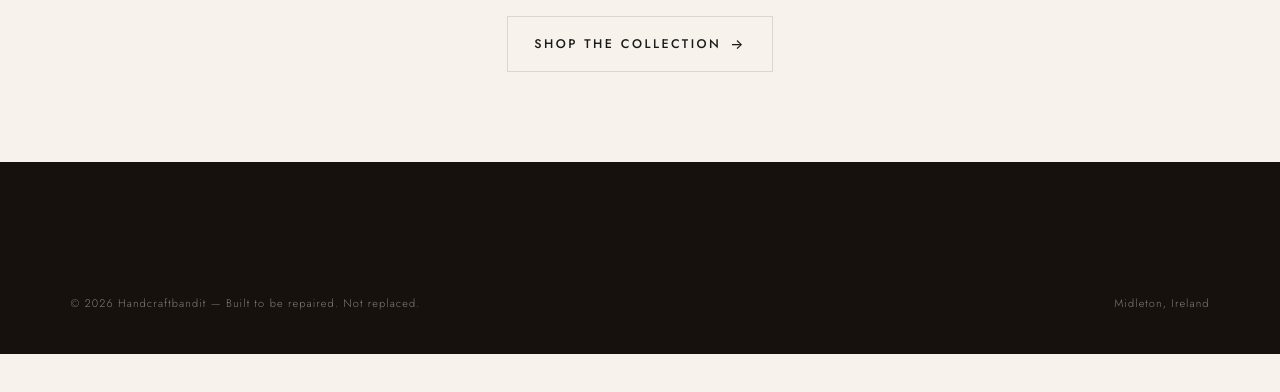
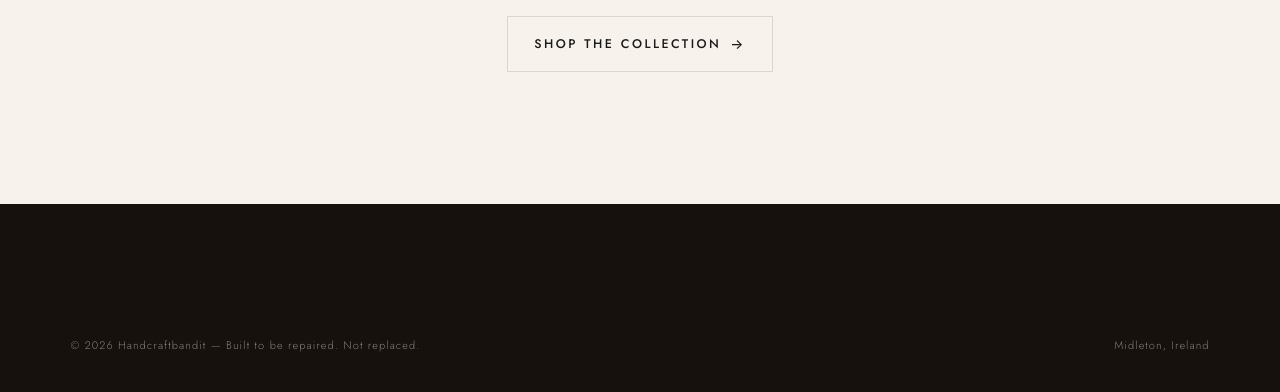
Before and after one commit to sighencea/irishbelthouse, a plain HTML site: page cart.html in a window 1280 px wide. Shown: the part 404-796 px from the top of the page. Drawn offline with nearby package versions, Linux system fonts and the light colour scheme.

Commit message:
Update styles.css

```diff
--- a/styles.css
+++ b/styles.css
@@ -55,7 +55,18 @@ body{
   letter-spacing:.005em;
   -webkit-font-smoothing:antialiased;
   text-rendering:optimizeLegibility;
+  /* Sticky footer: body is a min-height column so the footer can sit at the
+     bottom of the viewport when a page's content is short (e.g. an empty cart). */
+  display:flex;
+  flex-direction:column;
+  min-height:100vh;
+  min-height:100svh;
 }
+
+/* Main content absorbs the slack; the footer never shrinks → pinned to the
+   bottom on short pages, sits naturally after the content on long ones. */
+body > main{ flex:1 0 auto; }
+.footer{ flex-shrink:0; }
 
 img{ display:block; max-width:100%; }
 a{ color:inherit; text-decoration:none; }
```
